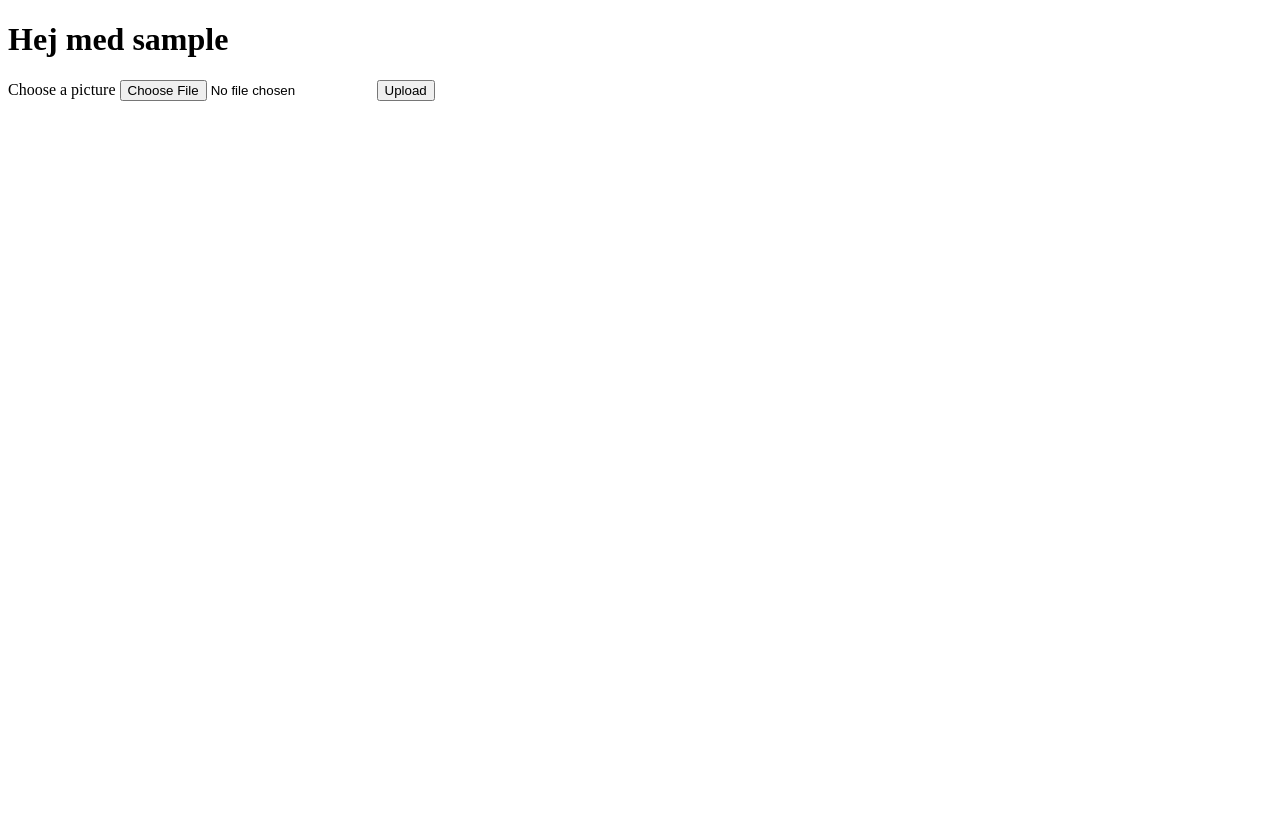
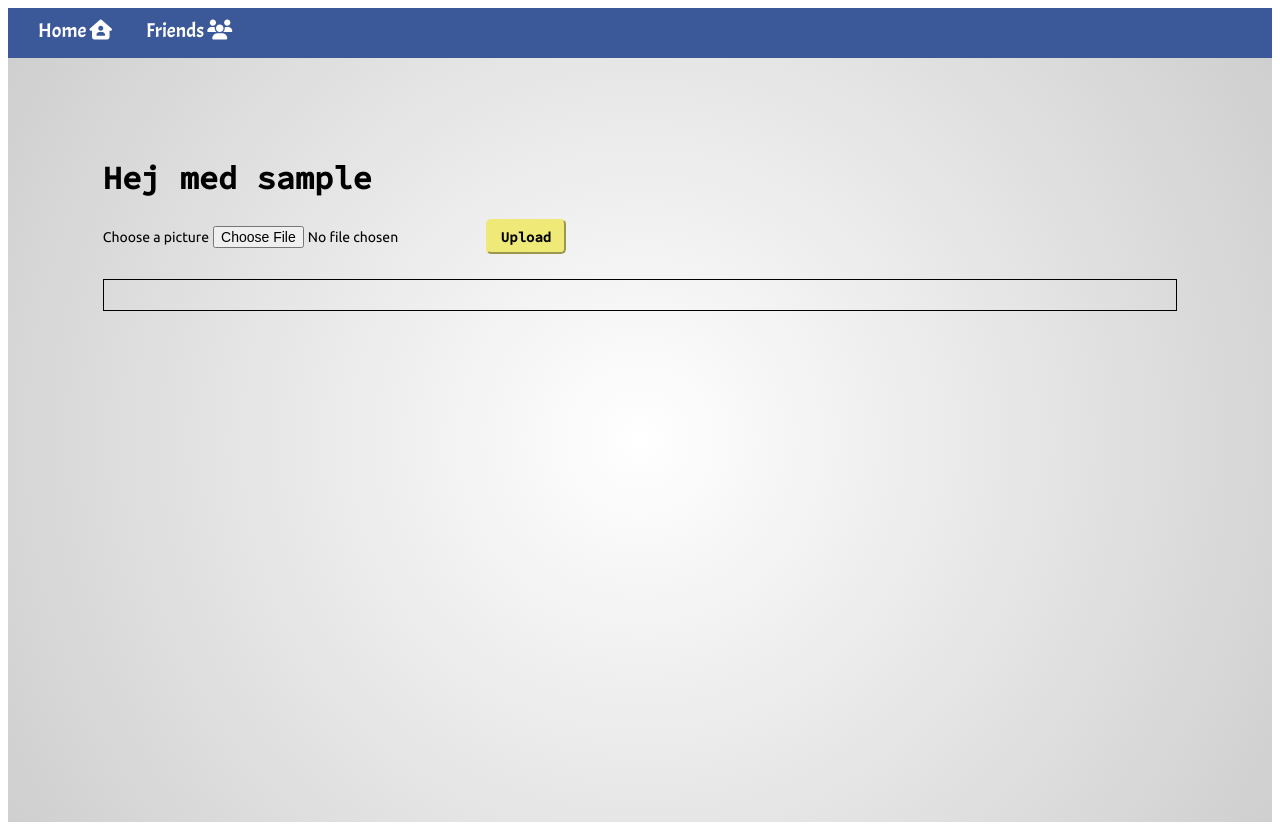
Before and after one commit to FarOut1310/WebSikkerhedProjekt, a Flask app: page /Home in a window 1280 px wide. Before the commit the page ends 101 px from the top, so only its background shows below. Run offline with Flask 2, Linux system fonts and the light colour scheme; the visitor is signed in with stand-in values (Sample User, id 1); data comes from the database, SQL or seed files in the repository; data that the repository does not hold is empty; some libraries are stand-ins or nearby versions.

Commit message:
Added styling for home.html. Fixed syntax for register and home templates. Fixed scss importing duplicate statements

```diff
--- a/SecureWebApplication/static/css/partials/_header.scss
+++ b/SecureWebApplication/static/css/partials/_header.scss
@@ -2,7 +2,7 @@ header {
     grid-area: h;
     height: 50px;
     width: auto;
-    background-color: #3b5998;
+    background-color: $ripoff-blue;
 }
 
 .top-menu{
@@ -14,6 +14,7 @@ header {
         text-decoration: none;
         font-size: 20px;
         color: white;
-        margin-left: 20px;
+        margin-left: 30px;
+        font-family: $menu-font;
     }
 }
--- /dev/null
+++ b/SecureWebApplication/static/css/partials/_home.scss
@@ -0,0 +1,57 @@
+.home-container{
+    display: block;
+    margin: auto;
+    margin-top: 100px;
+    min-height: 83vh;
+    width: 85%;
+    text-align: left;
+    &__h1{
+        font-family: $header-btn-font;
+    }
+}
+
+.home-form{
+
+    &__label{
+        font-size: 14px;
+        font-family: $input-font;
+    }
+
+    &__file{
+        font-size: 14px;
+        font-family: $input-font;
+    }
+
+    &__submit{
+        height: 35px;
+        width: 80px;
+        background-color: $msg-yellow;
+        border-color: $msg-yellow;
+        border-radius: 5px;
+        font-size: 14px;
+        font-weight: bold;
+        font-family: $header-btn-font;
+        color: black;
+    }
+}
+
+.image-container{
+    display: grid;
+    grid-template-columns: auto auto auto;
+    border: 1px solid black;
+    margin-top: 25px;
+    margin-bottom: 25px;
+    padding: 15px;
+    &__box{
+        margin-top: 50px;
+    }
+    &__img{
+        display: block;
+        width: 350px;
+        height: auto;
+    }
+    &__a{
+        font-size: 14px;
+        font-family: $input-font;
+    }
+}
--- a/SecureWebApplication/static/css/partials/_login.scss
+++ b/SecureWebApplication/static/css/partials/_login.scss
@@ -1,5 +1,3 @@
-@import "vars";
-
 .login-container{
     display: block;
     margin: auto;
--- a/SecureWebApplication/static/css/partials/_register.scss
+++ b/SecureWebApplication/static/css/partials/_register.scss
@@ -1,5 +1,3 @@
-@import "vars";
-
 .register-container{
     display: block;
     margin: auto;
--- a/SecureWebApplication/static/css/partials/_vars.scss
+++ b/SecureWebApplication/static/css/partials/_vars.scss
@@ -8,3 +8,4 @@ $menu-font: 'Acme', sans-serif;
 //colors
 $ripoff-blue: #3b5998;
 $confirm-btn: #30D318;
+$msg-yellow: #efe977;
--- a/SecureWebApplication/static/css/style.css
+++ b/SecureWebApplication/static/css/style.css
@@ -1,5 +1,3 @@
-@import url("https://fonts.googleapis.com/css2?family=Acme&family=Source+Code+Pro:wght@500&family=Ubuntu&display=swap");
-@import url("https://fonts.googleapis.com/css2?family=Acme&family=Source+Code+Pro:wght@500&family=Ubuntu&display=swap");
 @import url("https://fonts.googleapis.com/css2?family=Acme&family=Source+Code+Pro:wght@500&family=Ubuntu&display=swap");
 header {
   grid-area: h;
@@ -15,7 +13,8 @@ header {
     text-decoration: none;
     font-size: 20px;
     color: white;
-    margin-left: 20px; }
+    margin-left: 30px;
+    font-family: "Acme", sans-serif; }
 
 .login-container {
   display: block;
@@ -89,6 +88,50 @@ header {
   font-family: "Source Code Pro", monospace;
   color: white; }
 
+.home-container {
+  display: block;
+  margin: auto;
+  margin-top: 100px;
+  min-height: 83vh;
+  width: 85%;
+  text-align: left; }
+  .home-container__h1 {
+    font-family: "Source Code Pro", monospace; }
+
+.home-form__label {
+  font-size: 14px;
+  font-family: "Ubuntu", sans-serif; }
+.home-form__file {
+  font-size: 14px;
+  font-family: "Ubuntu", sans-serif; }
+.home-form__submit {
+  height: 35px;
+  width: 80px;
+  background-color: #efe977;
+  border-color: #efe977;
+  border-radius: 5px;
+  font-size: 14px;
+  font-weight: bold;
+  font-family: "Source Code Pro", monospace;
+  color: black; }
+
+.image-container {
+  display: grid;
+  grid-template-columns: auto auto auto;
+  border: 1px solid black;
+  margin-top: 25px;
+  margin-bottom: 25px;
+  padding: 15px; }
+  .image-container__box {
+    margin-top: 50px; }
+  .image-container__img {
+    display: block;
+    width: 350px;
+    height: auto; }
+  .image-container__a {
+    font-size: 14px;
+    font-family: "Ubuntu", sans-serif; }
+
 body {
   display: grid;
   grid-template-areas: 'h h h h h' 'm m m m m'; }
--- a/SecureWebApplication/static/css/style.scss
+++ b/SecureWebApplication/static/css/style.scss
@@ -2,6 +2,7 @@
 @import "partials/header";
 @import "partials/login";
 @import "partials/register";
+@import "partials/home";
 
 body{
     display: grid;
--- a/SecureWebApplication/templates/Home.html
+++ b/SecureWebApplication/templates/Home.html
@@ -1,24 +1,23 @@
-<!DOCTYPE html>
-<html lang="en">
-<head>
-    <meta charset="UTF-8">
-    <title>Title</title>
-</head>
-<body>
-<h1>Hej med {{ current_user.firstname }}</h1>
-<form action='' method="post" enctype="multipart/form-data" class="form-group">
-    {{ UploadPictureForm.csrf_token }}
-    {{ UploadPictureForm.picture.label }}
-    {{ UploadPictureForm.picture(class="form-control-file") }}
-    {{ UploadPictureForm.submit (placeholder='Upload picture') }}
-</form>
+{% extends "layout.html" %}
 {% block content %}
-    {% if image_list %}
-        {% for image in image_list %}
-            <img src=" {{ url_for('static', filename='pictures/' + image.image_name) }}">
-            <p><a href="{{ url_for('comment', filename='pictures/' + image.image_name, id=image.id) }}">Click her to write a comment</a></p>
-        {% endfor %}
-    {% endif %}
+    <div class="home-container">
+        <h1 class="home-container__h1">Hej med {{ current_user.firstname }}</h1>
+
+        <form action='' method="post" enctype="multipart/form-data" class="home-form">
+            {{ UploadPictureForm.csrf_token }}
+            {{ UploadPictureForm.picture.label (class="home-form__label") }}
+            {{ UploadPictureForm.picture (class="home-form__file") }}
+            {{ UploadPictureForm.submit (placeholder='Upload picture', class="home-form__submit") }}
+        </form>
+        <div class="image-container">
+            {% if image_list %}
+                {% for image in image_list %}
+                    <div class="image-container__box">
+                        <img src=" {{ url_for('static', filename='pictures/' + image.image_name) }}" class="image-container__img">
+                        <a href="{{ url_for('comment', filename='pictures/' + image.image_name, id=image.id) }}" class="image-container__a">Click her to write a comment</a>
+                    </div>
+                {% endfor %}
+            {% endif %}
+        </div>
+    </div>
 {% endblock content %}
-</body>
-</html>
--- a/SecureWebApplication/templates/register.html
+++ b/SecureWebApplication/templates/register.html
@@ -1,3 +1,5 @@
+{% extends "layout.html" %}
+{% block content %}
     <div class="register-container">
         <h1 class="register-container__h1">Enter your details to register your account</h1>
 
@@ -30,3 +32,4 @@
             </fieldset>
         </form>
     </div>
+{% endblock content %}
```
Also changed, not shown: 1 other file. Lines whose indentation alone changed are shown as unchanged.
